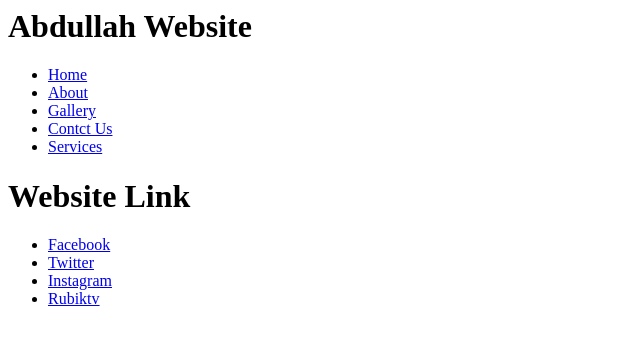
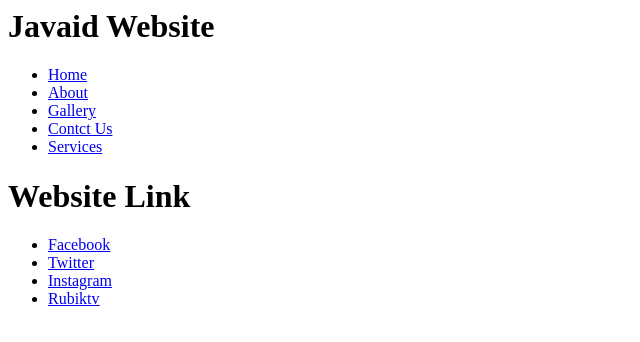
Before and after one commit to Javaid348/website_home, a plain HTML site: page index.html in a window 1280 px wide. Shown: the whole page, without its empty margins (0-640 px from the left). Drawn offline with Linux system fonts and the light colour scheme.

Commit message:
heading added

```diff
--- a/index.html
+++ b/index.html
@@ -9,7 +9,7 @@
     <link rel="stylesheet" href="services.html">
 </head>
 <body>
-    <h1>Abdullah Website</h1>
+    <h1>Javaid Website</h1>
     <ul>
         <li><a href="index.html" >Home</a></li>
         <li><a href="about.html">About</a></li>
```
